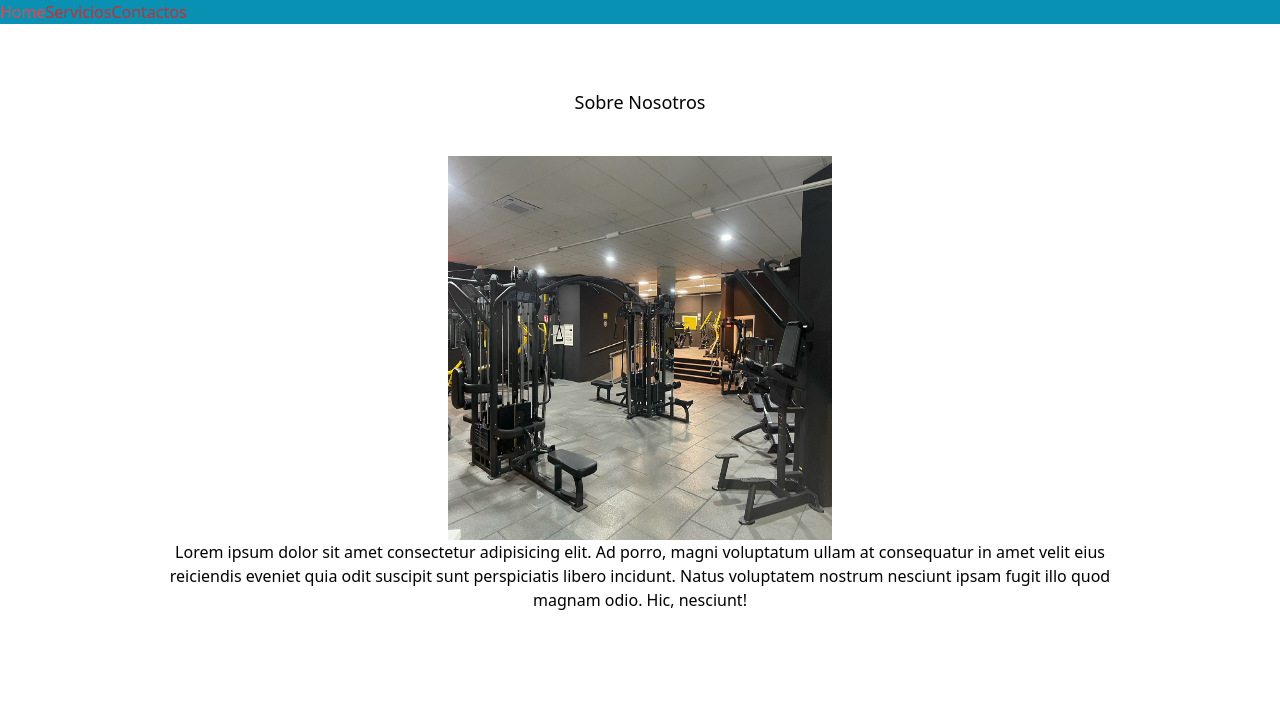
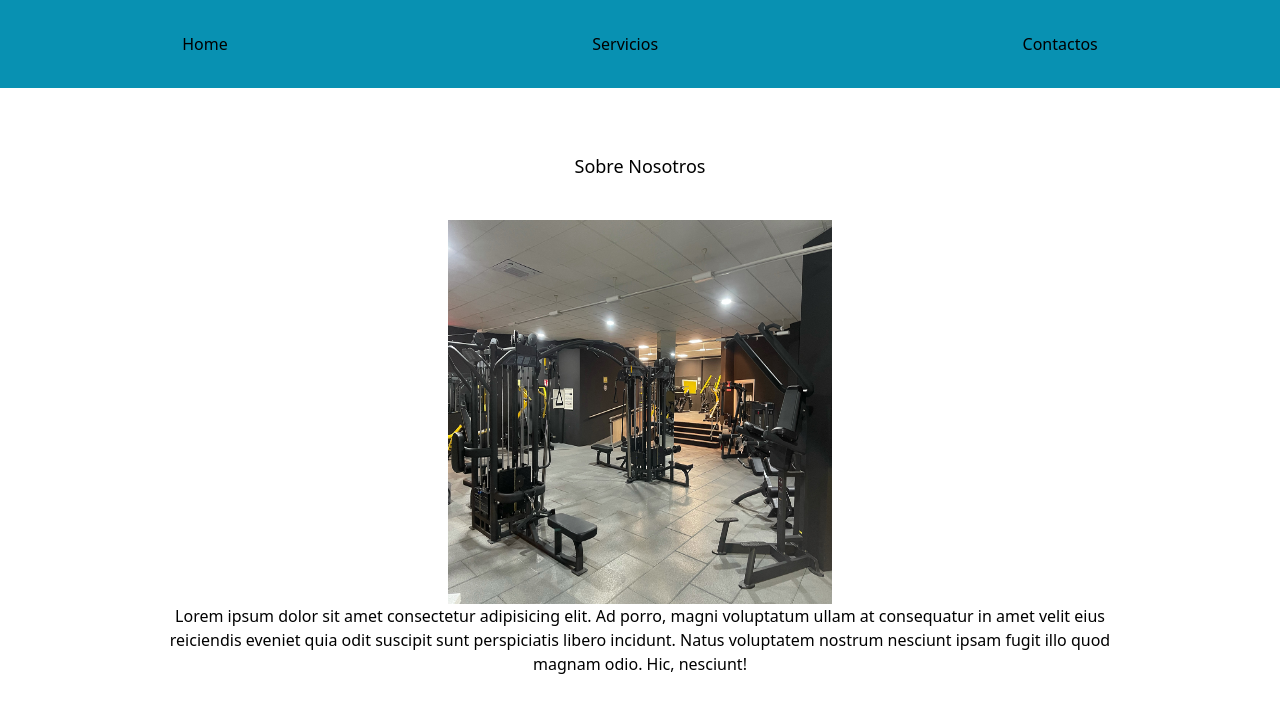
Before and after one commit to BryanGordon/gym, a React (Vite) app: page / in a window 1280 px wide. Shown: the top 712 px of the page. Built offline with nearby package versions, Linux system fonts and the light colour scheme.

Commit message:
Update component structure

```diff
--- a/src/components/Navbar.tsx
+++ b/src/components/Navbar.tsx
@@ -1,15 +1,21 @@
 export function Navbar () {
   return (
     <nav>
-      <ul className='w-full bg-cyan-600 flex text-red-600'>
-        <li className='text-red-500'>
-          Home
+      <ul className='w-full py-8 bg-cyan-600 flex justify-around'>
+        <li>
+          <a href='#'>
+            Home
+          </a>
         </li>
         <li>
-          Servicios
+          <a href='#'>
+            Servicios
+          </a>
         </li>
         <li>
-          Contactos
+          <a href='#'>
+            Contactos
+          </a>
         </li>
       </ul>
     </nav>
```
